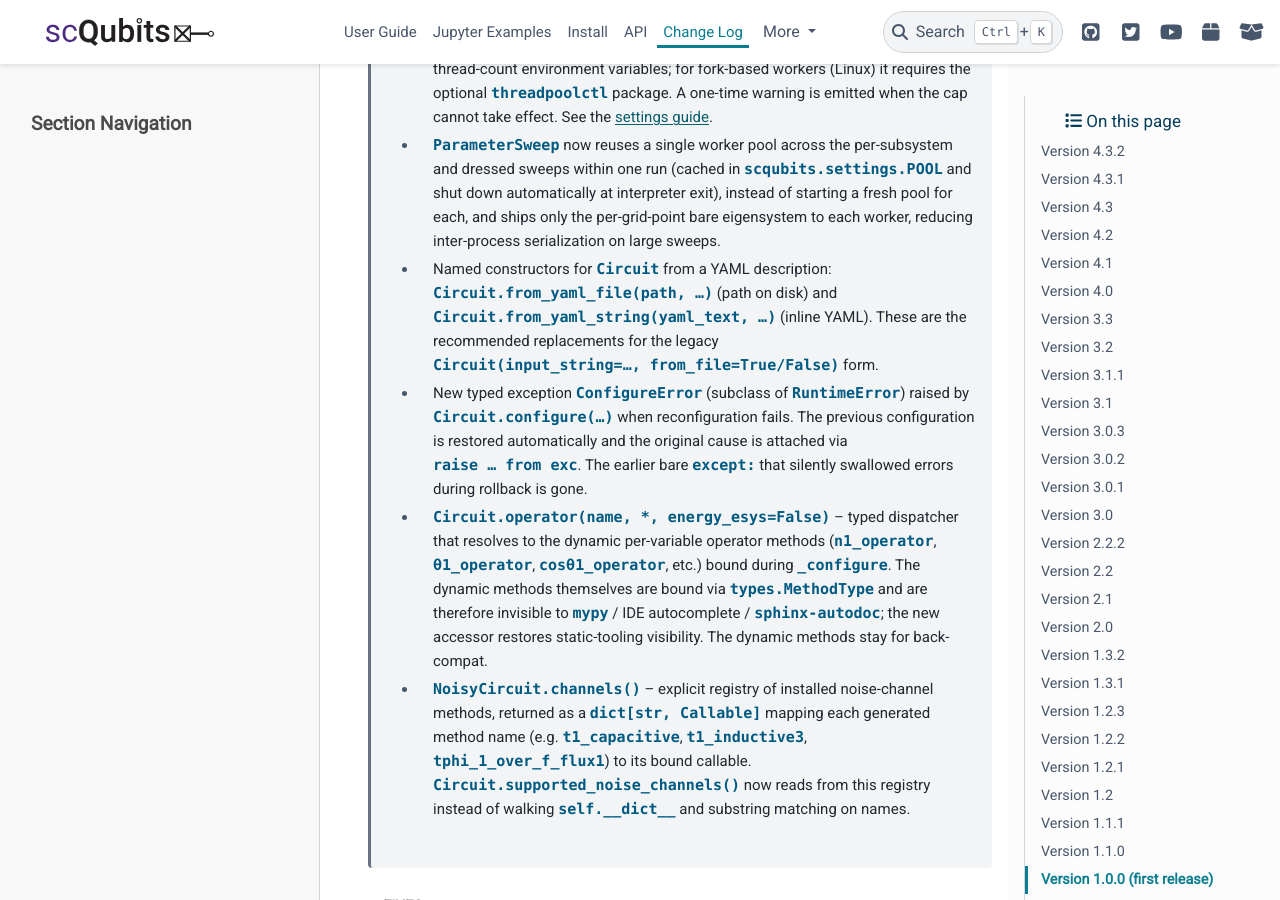
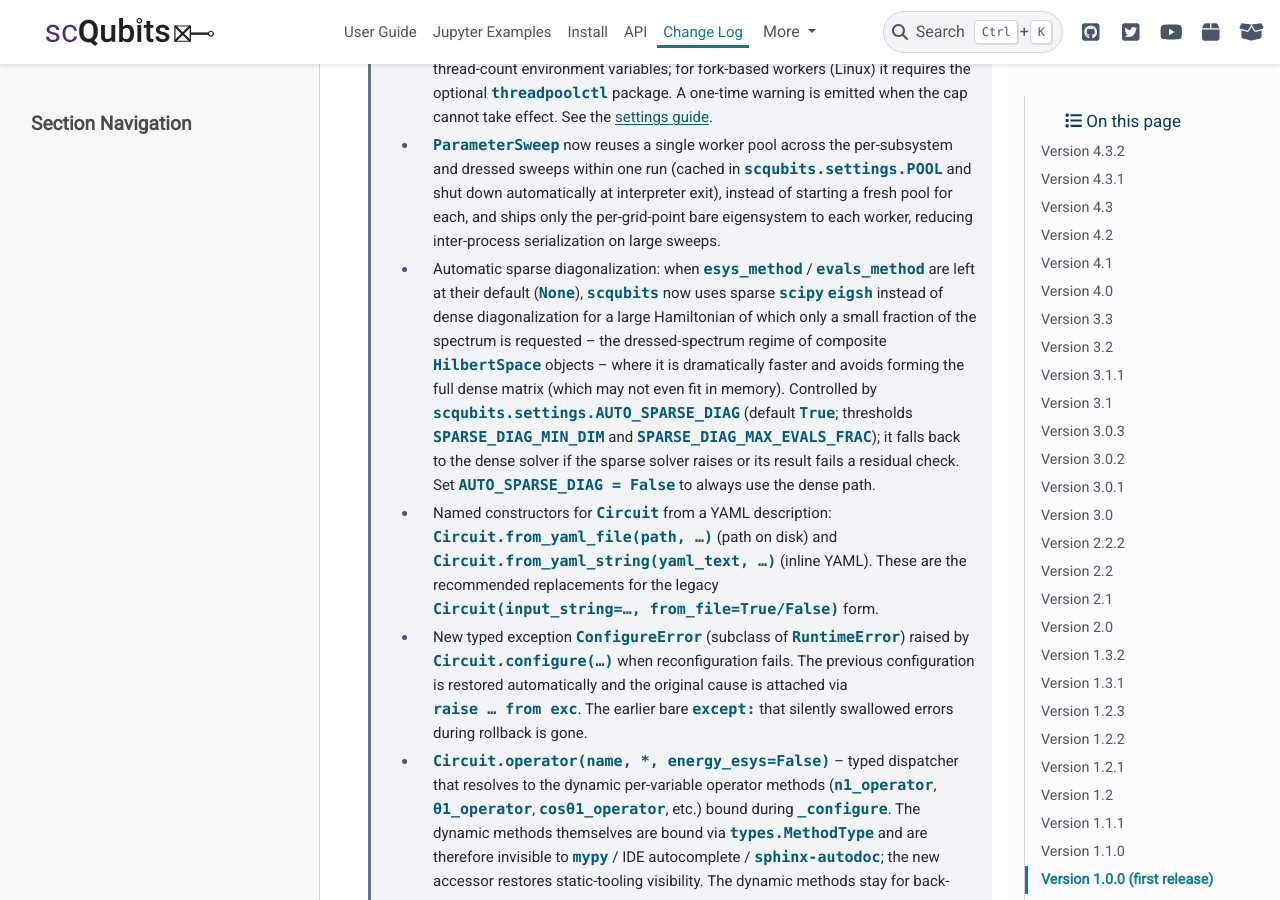
Before and after one commit to scqubits/scqubits-doc, a Sphinx documentation site: the page built from docs/source/changelog.rst, in a window 1280 px wide and 900 px high, scrolled down 1056 px. Built offline with Sphinx 7.4.7 and the PyData theme 0.15.4, drawn with Linux system fonts in a browser that asks for light colours; pages that are not in the unit, such as notebooks, are missing from menus.

Commit message:
docs(diag): document automatic sparse diagonalization (AUTO_SPARSE_DIAG)
The three multiprocessing/diagonalization PRs release together, so the docs cover
the sparse-diag default alongside the parallelization work already on this branch.

- custom_diagonalization notebook: new "Automatic sparse diagonalization" section
  explaining the default-on behavior (esys/evals_method = None -> sparse eigsh for
  large spectra with few eigenvalues), the dim/evals gating, the dense fallback on
  raise or residual-check failure, and how to disable.
- settings guide: AUTO_SPARSE_DIAG row added to the settings table.
- changelog (4.3.2): automatic sparse diagonalization entry.

```diff
--- a/docs/source/changelog.rst
+++ b/docs/source/changelog.rst
@@ -61,6 +61,19 @@ Version 4.3.2
       interpreter exit), instead of starting a fresh pool for each,
       and ships only the per-grid-point bare eigensystem to each
       worker, reducing inter-process serialization on large sweeps.
+
+    - Automatic sparse diagonalization: when `esys_method` /
+      `evals_method` are left at their default (`None`), `scqubits`
+      now uses sparse `scipy` `eigsh` instead of dense diagonalization
+      for a large Hamiltonian of which only a small fraction of the
+      spectrum is requested -- the dressed-spectrum regime of composite
+      `HilbertSpace` objects -- where it is dramatically faster and
+      avoids forming the full dense matrix (which may not even fit in
+      memory). Controlled by `scqubits.settings.AUTO_SPARSE_DIAG`
+      (default `True`; thresholds `SPARSE_DIAG_MIN_DIM` and
+      `SPARSE_DIAG_MAX_EVALS_FRAC`); it falls back to the dense solver
+      if the sparse solver raises or its result fails a residual check.
+      Set `AUTO_SPARSE_DIAG = False` to always use the dense path.
 
     - Named constructors for `Circuit` from a YAML description:
       `Circuit.from_yaml_file(path, ...)` (path on disk) and
--- a/docs/source/guide/settings/guide-settings.rst
+++ b/docs/source/guide/settings/guide-settings.rst
@@ -48,6 +48,12 @@ scqubits has a few internal parameters that can be changed by the user:
 |                              |                              | ``calibrate_parallelization``. None uses                          |
 |                              |                              | ``~/.scqubits/parallel_calibration.json``.                        |
 +------------------------------+------------------------------+-------------------------------------------------------------------+
+| ``AUTO_SPARSE_DIAG``         | True / False (default: True) | When True, default diagonalization (esys_method/evals_method =    |
+|                              |                              | None) uses sparse scipy eigsh for large spectra where only a few  |
+|                              |                              | eigenvalues are needed, with automatic dense fallback (thresholds |
+|                              |                              | SPARSE_DIAG_MIN_DIM, SPARSE_DIAG_MAX_EVALS_FRAC). See the         |
+|                              |                              | diagonalization guide.                                            |
++------------------------------+------------------------------+-------------------------------------------------------------------+
 | ``FUZZY_SLICING``            | True / False (default: False)| Whether to enable approximate value-based slicing                 |
 +------------------------------+------------------------------+-------------------------------------------------------------------+
 | ``FUZZY_WARNING``            | True / False (default: True) | Whether to warn user about use of approximate values in slicing   |
```
Also changed, not shown: docs/source/guide/settings/ipynb/custom_diagonalization.ipynb.
